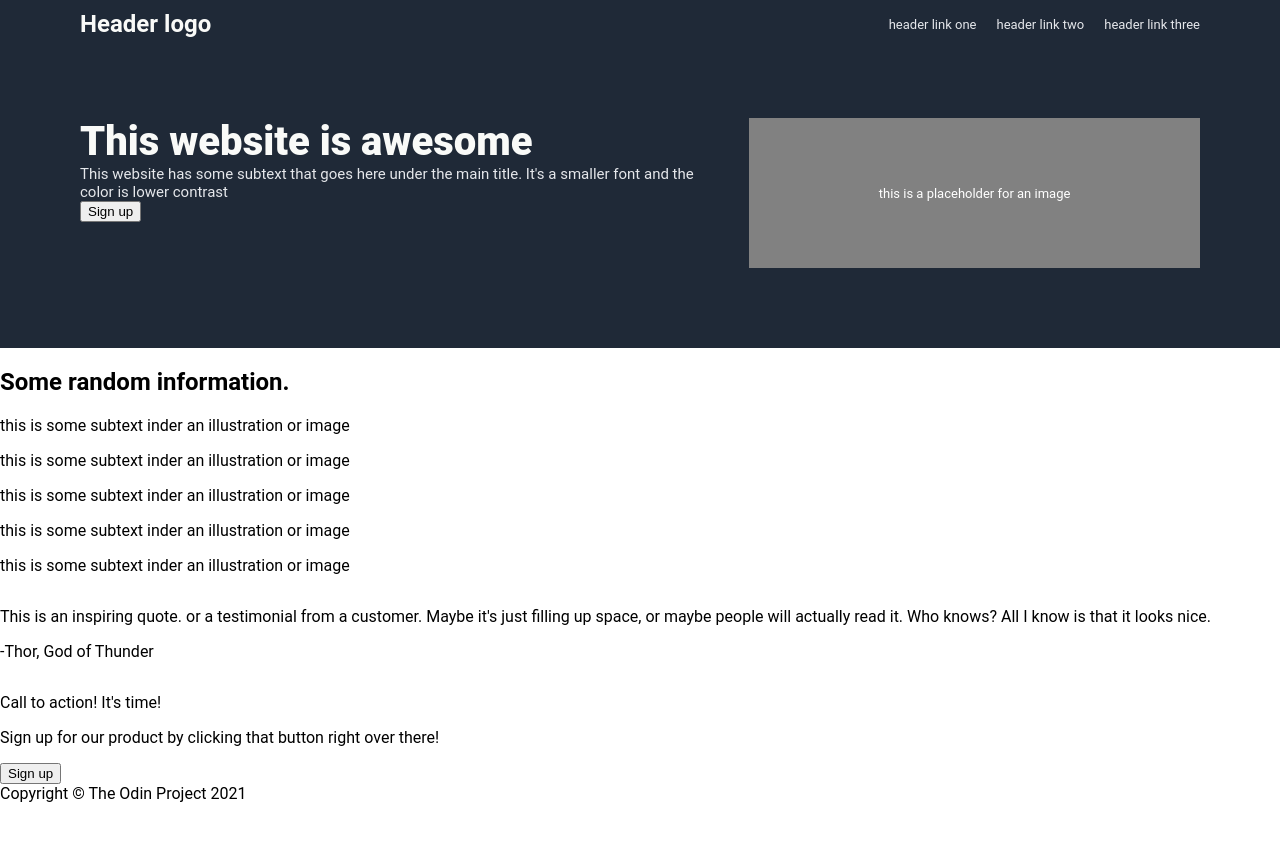
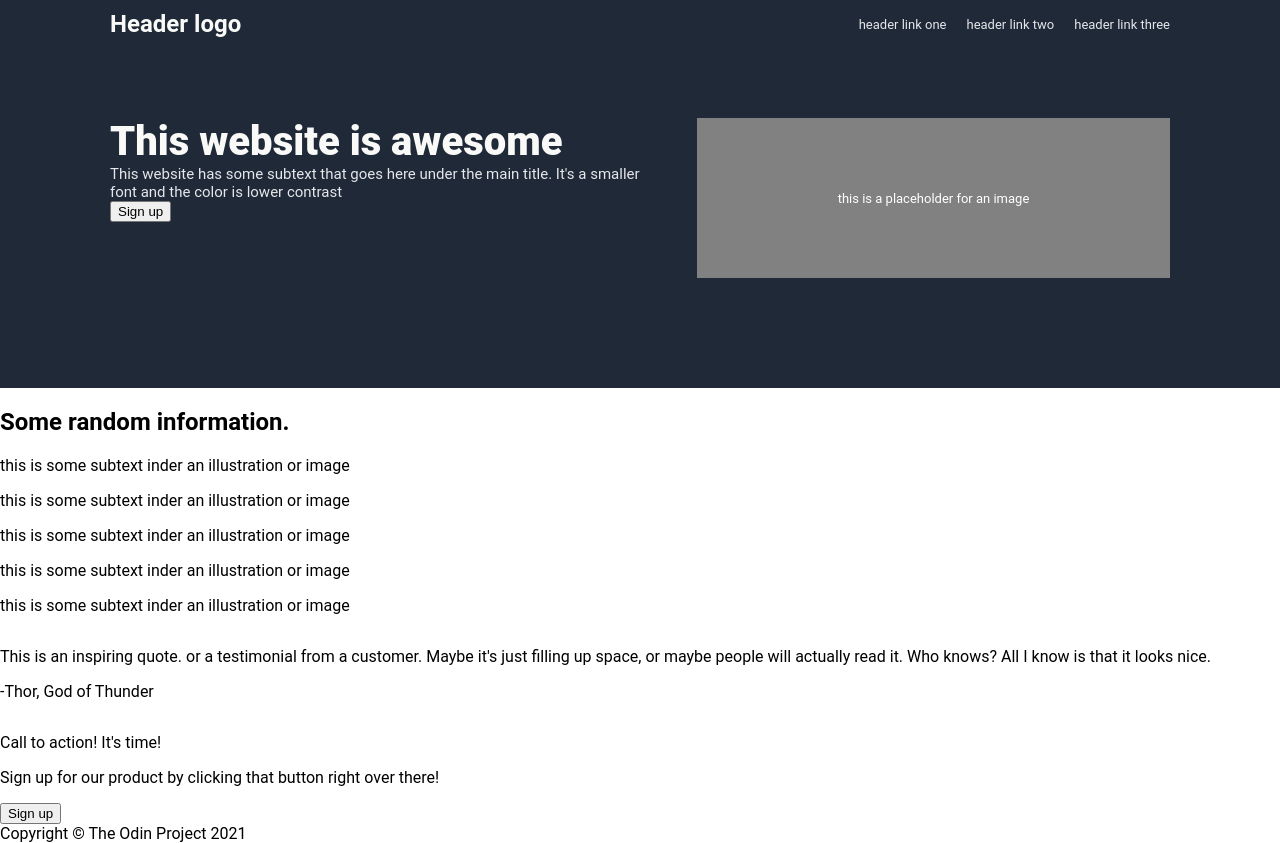
Before and after one commit to YanchevB/landing-page, a plain HTML site: page index.html in a window 1280 px wide. Before the commit the page ends 803 px from the top, so only its background shows below. Drawn offline with Linux system fonts and the light colour scheme; a web font is replaced by a local one.

Commit message:
Fine-tune the positioning of the hero content

```diff
--- a/style/style.css
+++ b/style/style.css
@@ -15,7 +15,7 @@ body {
 
 .header {
   background-color: #1F2937;
-  padding: 10px 80px 80px 80px;
+  padding: 10px 110px 110px 110px;
   display: flex;
   flex-direction: column;
 }
@@ -58,15 +58,15 @@ body {
 
 .hero-text {
   font-size: 15px;
-  color: #E5E7EB
+  color: #E5E7EB;
 }
 
 .hero-image {
   background-color: rgb(129, 129, 129);
   font-size: 13px;
   color: white;
-  width: 540px;
-  height: 150px;
+  width: 650px;
+  height: 160px;
   text-align: center;
   display: flex;
   align-items: center;
```
